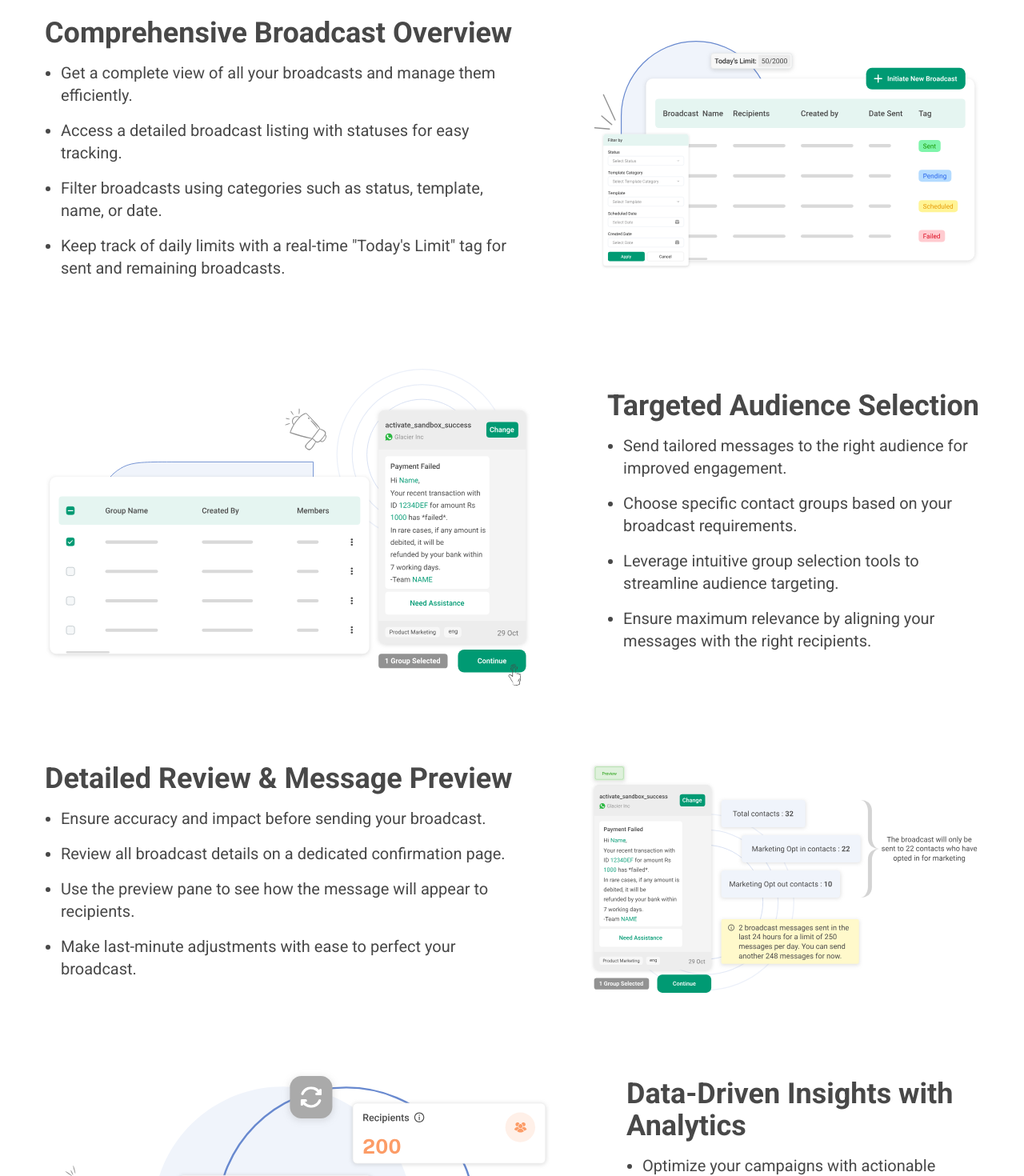
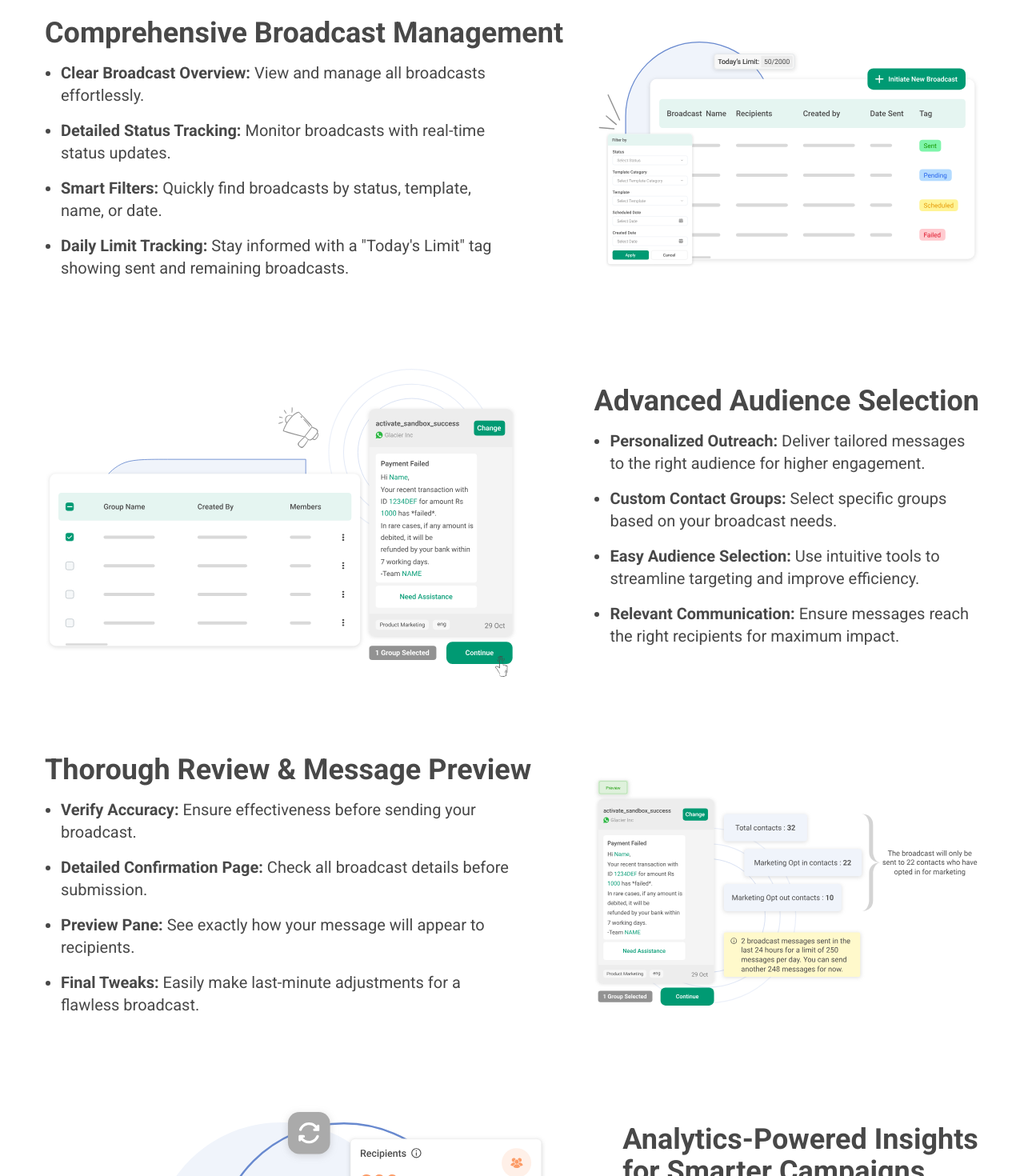
Before and after one commit to jitendraparmar3008/hellofy, a Next.js app: page /features/broadcast-management in a window 1280 px wide. Shown: the part 1330-2800 px from the top of the page at 80% size. Built offline with nearby package versions, Linux system fonts and the light colour scheme.

Commit message:
hellofy changes ui & content.

```diff
--- a/app/features/broadcast-management/page.tsx
+++ b/app/features/broadcast-management/page.tsx
@@ -14,12 +14,24 @@ const BroadcastManagement = () => {
       <HeroBroadcastManagement />
       <div className="max-w-[1420px] mx-auto pb-32">
         <PointImgSection
-          title="Comprehensive Broadcast Overview"
+          title="Comprehensive Broadcast Management"
           points={[
-            "Get a complete view of all your broadcasts and manage them efficiently.",
-            "Access a detailed broadcast listing with statuses for easy tracking.",
-            "Filter broadcasts using categories such as status, template, name, or date.",
-            `Keep track of daily limits with a real-time "Today's Limit" tag for sent and remaining broadcasts.`,
+            <>
+              <strong>Clear Broadcast Overview:</strong> View and manage all
+              broadcasts effortlessly.
+            </>,
+            <>
+              <strong>Detailed Status Tracking:</strong> Monitor broadcasts with
+              real-time status updates.
+            </>,
+            <>
+              <strong>Smart Filters:</strong> Quickly find broadcasts by status,
+              template, name, or date.
+            </>,
+            <>
+              <strong>Daily Limit Tracking:</strong> Stay informed with a
+              "Today's Limit" tag showing sent and remaining broadcasts.
+            </>,
           ]}
           imgSrc="/images/broadcast-feature/broadcast-feature01.svg"
           imgAlt="InteractionImg"
@@ -31,12 +43,24 @@ const BroadcastManagement = () => {
           titleClass="lg:whitespace-nowrap whitespace-normal "
         />
         <PointImgSection
-          title="Targeted Audience Selection"
+          title="Advanced Audience Selection"
           points={[
-            "Send tailored messages to the right audience for improved engagement.",
-            "Choose specific contact groups based on your broadcast requirements.",
-            "Leverage intuitive group selection tools to streamline audience targeting.",
-            "Ensure maximum relevance by aligning your messages with the right recipients.",
+            <>
+              <strong>Personalized Outreach:</strong> Deliver tailored messages
+              to the right audience for higher engagement.
+            </>,
+            <>
+              <strong>Custom Contact Groups:</strong> Select specific groups
+              based on your broadcast needs.
+            </>,
+            <>
+              <strong>Easy Audience Selection:</strong> Use intuitive tools to
+              streamline targeting and improve efficiency.
+            </>,
+            <>
+              <strong>Relevant Communication:</strong> Ensure messages reach the
+              right recipients for maximum impact.
+            </>,
           ]}
           imgSrc="/images/broadcast-feature/broadcast-feature02.svg"
           imgAlt="TemplateManagementImg"
@@ -48,12 +72,24 @@ const BroadcastManagement = () => {
           titleClass="lg:whitespace-nowrap whitespace-normal "
         />
         <PointImgSection
-          title="Detailed Review & Message Preview"
+          title="Thorough Review & Message Preview"
           points={[
-            "Ensure accuracy and impact before sending your broadcast.",
-            "Review all broadcast details on a dedicated confirmation page.",
-            "Use the preview pane to see how the message will appear to recipients.",
-            "Make last-minute adjustments with ease to perfect your broadcast.",
+            <>
+              <strong>Verify Accuracy:</strong> Ensure effectiveness before
+              sending your broadcast.
+            </>,
+            <>
+              <strong>Detailed Confirmation Page:</strong> Check all broadcast
+              details before submission.
+            </>,
+            <>
+              <strong>Preview Pane:</strong> See exactly how your message will
+              appear to recipients.
+            </>,
+            <>
+              <strong>Final Tweaks:</strong> Easily make last-minute adjustments
+              for a flawless broadcast.
+            </>,
           ]}
           imgSrc="/images/broadcast-feature/broadcast-feature03.svg"
           imgAlt="BoostMarketingImg"
@@ -65,12 +101,24 @@ const BroadcastManagement = () => {
           titleClass="lg:whitespace-nowrap whitespace-normal "
         />
         <PointImgSection
-          title="Data-Driven Insights with Analytics"
+          title="Analytics-Powered Insights for Smarter Campaigns"
           points={[
-            "Optimize your campaigns with actionable insights.",
-            "Access the Analytics button for a comprehensive performance overview of all broadcasts.",
-            "Monitor key metrics such as delivery rates, engagement levels, and success rates.",
-            "Use analytics to refine strategies and enhance future campaign outcomes.",
+            <>
+              <strong>Data-Driven Decisions:</strong> Enhance your campaigns
+              with valuable insights.
+            </>,
+            <>
+              <strong>Analytics Overview:</strong> Click the Analytics button
+              for detailed performance metrics.
+            </>,
+            <>
+              <strong>Track Key Metrics:</strong> Monitor delivery rates,
+              engagement, and overall success.
+            </>,
+            <>
+              <strong>Refine Strategies:</strong> Use insights to improve future
+              campaign results.
+            </>,
           ]}
           imgSrc="/images/broadcast-feature/broadcast-feature04.svg"
           imgAlt="AccountablityImg"
--- a/app/features/chatbot/page.tsx
+++ b/app/features/chatbot/page.tsx
@@ -14,12 +14,12 @@ const ChatbotFeature = () => {
       <HeroFeatureChatbot />
       <div className="max-w-[1420px] mx-auto pb-32">
         <PointImgSection
-          title="Simplify WhatsApp Customer Engagement"
+          title="Simplify WhatsApp Customer Interactions"
           points={[
-            "Create automated workflows in minutes with Hellofy’s no-code visual builder.",
-            "Personalize messages using images, videos for better engagement.",
-            "Reach prospects and customers with the right message at the right time.",
-            "Save time, enhance productivity, and streamline your customer engagement.",
+            "Build automated workflows effortlessly with Hellofy’s no-code visual builder.",
+            "Enhance messages with images and videos for better engagement.",
+            "Reach your audience with the right message at the right time.",
+            "Increase efficiency, save time, and optimize customer communication.",
           ]}
           imgSrc="/images/chatbot-feature/chatbot-feature01.svg"
           imgAlt="InteractionImg"
@@ -33,8 +33,8 @@ const ChatbotFeature = () => {
         <PointImgSection
           title="Automate Conversations and Serve 24/7"
           points={[
-            "Engage customers anytime with drag-and-drop components.",
-            "Streamline sales and customer support with automated workflows.",
+            "Connect with customers anytime using intuitive drag-and-drop components.",
+            "Simplify sales and support with efficient automated workflows.",
           ]}
           imgSrc="/images/chatbot-feature/chatbot-feature02.svg"
           imgAlt="TemplateManagementImg"
--- a/components/Header/menuData.tsx
+++ b/components/Header/menuData.tsx
@@ -14,7 +14,7 @@ const menuData: Menu[] = [
     submenu: [
       {
         id: 21,
-        title: "Team Inbox",
+        title: "Conversation Center",
         description:
           "Collaborate seamlessly with your team to manage conversations.",
         path: "/features/inbox",
@@ -38,21 +38,21 @@ const menuData: Menu[] = [
       },
       {
         id: 24,
-        title: "Template Management",
+        title: "Smart Template Builder",
         description: "Streamline communication with message templates.",
         path: "/features/template-management",
         newTab: false,
       },
       {
         id: 25,
-        title: "Broadcast Management",
+        title: "Broadcast Center",
         description: "Engage your audience and track performance.",
         path: "/features/broadcast-management",
         newTab: false,
       },
       {
         id: 26,
-        title: "Chatbot",
+        title: "ChatFlow",
         description: "Boost revenue with smart WhatsApp chatbots.",
         path: "/features/chatbot",
         newTab: false,
--- a/components/HeroBroadcastManagement/index.tsx
+++ b/components/HeroBroadcastManagement/index.tsx
@@ -45,16 +45,16 @@ const HeroBroadcastManagement = () => {
         <div className="max-w-[1490px] w-full mx-auto h-full">
           <div className="w-full text-center flex flex-col h-full">
             <div className="w-full">
-              <FeatureTitleTag text="Broadcast Management" />
+              <FeatureTitleTag text="Broadcast Center" />
               <h2 className="3xl:text-64 md:text-5xl text-4xl text-dark text-center font-bold 3xl:leading-[80px] font-lexend relative">
-                Elevate Customer Outreach with Hellofy Broadcast Management
+                Supercharge Customer Engagement with Hellofy Broadcasts
                 <span className="absolute -top-8 -right-2 xl:right-0 scale-50 xl:scale-100 2xl:inline-block hidden">
                   <BroadcastVector02 />
                 </span>
               </h2>
               <p className="text-dark text-xl md:text-3xl text-center mt-3">
-                Reach the right audience, track performance, and boost
-                engagement seamlessly.
+                Reach the right audience, monitor performance in real time, and
+                maximize engagement effortlessly.
               </p>
             </div>
             <GateStartedInput />
--- a/components/HeroFeatureChatbot/index.tsx
+++ b/components/HeroFeatureChatbot/index.tsx
@@ -42,14 +42,13 @@ const HeroFeatureChatbot = () => {
         <div className="max-w-[1490px] w-full mx-auto h-full">
           <div className="w-full text-center flex flex-col h-full">
             <div className="w-full">
-              <FeatureTitleTag text="Chatbot" />
+              <FeatureTitleTag text="ChatFlow" />
               <h2 className="3xl:text-64 md:text-5xl text-4xl text-dark text-center font-bold 3xl:leading-[80px] font-lexend">
-                Transform the way you interact with customers using WhatsApp
-                Chatbots.
+                Revolutionize customer engagement with WhatsApp Chatbots.
               </h2>
               <p className="text-dark text-xl md:text-3xl text-center mt-3">
-                Build smart WhatsApp chatbots to boost service, delight
-                customers, and drive revenue.
+                Create intelligent WhatsApp chatbots to enhance service, delight
+                customers, and increase revenue.
               </p>
             </div>
             <GateStartedInput />
--- a/components/HeroTemplateManagement/index.tsx
+++ b/components/HeroTemplateManagement/index.tsx
@@ -43,16 +43,17 @@ const HeroTemplateManagement = () => {
         <div className="max-w-[1490px] w-full mx-auto h-full">
           <div className="w-full text-center flex flex-col h-full">
             <div className="w-full">
-              <FeatureTitleTag text="Template Management" />
+              <FeatureTitleTag text="Template Builder" />
               <h2 className="3xl:text-64 md:text-5xl text-4xl text-dark text-center font-bold 3xl:leading-[80px] font-lexend relative">
-                Create, Customize, and Communicate Seamlessly with Hellofy
+                Effortlessly Create, Personalize, and <br></br> Connect with
+                Hellofy
                 <span className="absolute -top-28 -right-16 2xl:block hidden">
                   <TemplateVector02 />
                 </span>
               </h2>
               <p className="text-dark text-xl md:text-3xl text-center mt-3">
-                Effortlessly create, edit, and manage message templates to
-                streamline your communication.
+                Easily create, customize, and organize message templates for
+                smoother, more efficient communication.
               </p>
             </div>
             <GateStartedInput />
--- a/package.json
+++ b/package.json
@@ -3,9 +3,9 @@
   "version": "0.1.0",
   "private": true,
   "scripts": {
-    "dev": "next dev -p 5001",
+    "dev": "next dev -p 5002",
     "build": "next build",
-    "start": "next start -p 5001",
+    "start": "next start -p 5002",
     "lint": "next lint"
   },
   "dependencies": {
```
Also changed, not shown: app/features/template-management/page.tsx (+34 -35 lines).
